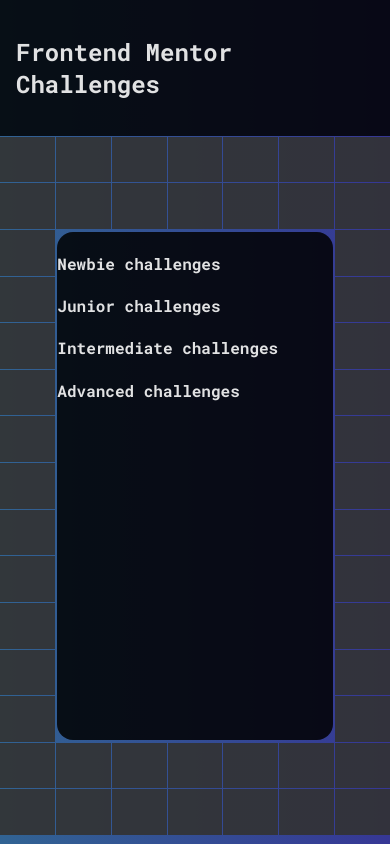
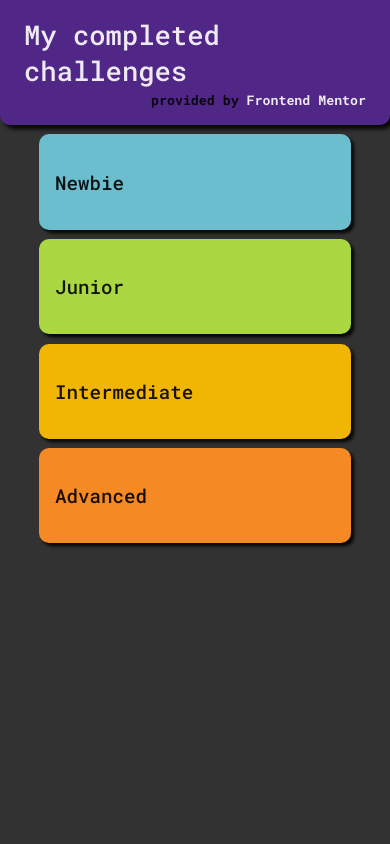
Before and after one commit to VincenzoMuolo/Frontend-Mentor-Challenges, a plain HTML site: page index.html in a window 390 px wide. Drawn offline with Linux system fonts and the light colour scheme.

Commit message:
New responsive homepage (mobile friendly)
New homepage for Frontend mentor challenges repo.

```diff
--- a/homepage/css/style.css
+++ b/homepage/css/style.css
@@ -1,80 +1,103 @@
 :root{
---black: rgba(0, 0, 0, 0.85);
+--black: rgba(0, 0, 0, 0.90);
+--white: rgba(255, 255, 255, 0.90);
 --grey: rgb(50, 50, 50);
---greySemiTr: rgba(50, 50, 50, 0.90);
---red: rgba(255, 30, 86, 0.80);
---orange: rgb(255, 172, 65);
---white: rgba(255, 255, 255, 0.884);
---lightBlueSky: #005C97;
---blueSky: #363795;
---cien: #2c8f91;
-
-}
-html{
-    height: 100%;
-    font-family: 'Roboto mono';
+--light-grey: rgb(50, 50, 50, 0.50);
+--purple:rgba(101, 32, 190, 0.6);
+--light-blue:rgb(106, 190, 205);
+--green: rgb(170, 215, 66);
+--orange:rgb(241, 182, 4);
+--dark-orange: rgb(245, 137, 36);
 }
 body {
-    background: linear-gradient(90deg, var(--lightBlueSky),var(--cien), var(--blueSky));
-    background-size: 400% 400%;
-    animation: gradient 10s ease infinite;
+    font-family: 'Roboto mono';
+    width: 100%;
     height: 100%;
-    width: 100%;
-    overflow: hidden;
-    margin: 0px;
-}
-@keyframes gradient {
-
-    0% {    background-position: 0% 50%;    }
-    50% {   background-position: 100% 50%;  }
-    100% {  background-position: 0% 50%;    }
-
-}
-.container{
-    height: 100%;
-    width: 100%;
-    display: grid;
-    gap: 1px;
-    grid-template-columns: repeat(var(--columns), 1fr);
-    grid-template-rows: repeat(var(--rows),1fr);
-    position: relative;
-    z-index: 1;
-}
-.cell{
-    position: relative;
-    background-color: var(--greySemiTr);
-}
-
-.container .nav{
-    grid-column-start: 1;
-    grid-column-end: var(--columnNav);
+    margin:0;
+    font-weight: 500;
+    color: var(--black);
+    background-color: var(--grey);
 }
 .nav{
     width: 100%;
-    background-color: var(--black);
+    position:sticky;
     position: relative;
+    z-index: 1;
+    padding: 1rem 1.5rem;
+    box-sizing: border-box;
     display: flex;
+    flex-direction: column;
     align-items: center;
     justify-content: center;
-    z-index: 2;
+    background-color: var(--purple);
+    border-bottom-left-radius: 10px;
+    border-bottom-right-radius: 10px;
+    box-shadow: 0.25rem 0.25rem 0.25rem;
 }
-.nav h2{
+.title-container{
+    width: fit-content;
+    height: 100%;
+    display: flex;
+    gap: 0.2rem;
+    flex-direction: column;
+    justify-content: center;
+    align-items: flex-end;
+}
+.title-container h2{
+    margin: 0%;
+    font-weight: 500;
+    font-size: 1.7rem;
     color: var(--white);
+
+}
+.title-container h5{
+    margin: 0%;
+}
+.nav a{
+    color: var(--white);
+    text-decoration: none;
+    padding: 1rem 0;
+}
+.container{
+    width: 80%;
+    position: relative;
+    margin: auto;
+    display: flex;
+    flex-direction: column;
+    justify-content: space-evenly;
+    box-sizing: border-box;
+}
+.content{
     padding: 1rem;
+    position: relative;
+    box-shadow: 0.2rem 0.2rem 0.2rem;
+    cursor: pointer;
+    font-size: 1.2rem;
+    border-radius: 10px;
+    display: flex;
+    transition: padding 200ms ease-out,
+                300ms box-shadow ease-out;
 }
+.content:hover{
+    padding-left: 1.5rem;
+    box-shadow: 0.3rem 0.4rem 0.4rem;
+}
+.fs-div{
+    position: absolute;
+    z-index: 10;
+    width: auto;
+    height: auto;
 
-.container .main-card{
-    grid-row-start: 4;
-    grid-row-end: var(--endRow);
-    grid-column-start: var(--startCol);
-    grid-column-end: var(--endCol);
-    border-radius: 1rem;
-    margin: 1.5px;
-    position: relative;
-    z-index: 2;
-    background-color: var(--black);
 }
-
-.main-card h4{
-    color: var(--white);
+#newbie {
+    background-color: var(--light-blue);
 }
+#junior {
+    background-color: var(--green);
+}
+#intermediate {
+    background-color: var(--orange);
+}
+#advanced {
+    background-color: var(--dark-orange);
+}
--- a/homepage/js/script.js
+++ b/homepage/js/script.js
@@ -1,75 +1,49 @@
-function createBackground(){
-    var cellDimension=0;
-    /*Adjust cell to screen dimension*/
-    let width=document.body.clientWidth;
-    switch(true){
-        case width>=2560:
-            cellDimension= 150;
-            break;
-        case width>=1980:
-            cellDimension= 80;
-            break;
-        case width>=768:
-            cellDimension= 70;
-            break;
-        default :
-            cellDimension= 50;
-            break;
-    }
-    createGrid(cellDimension);
+
+function setHeight(){
+    let navHeight=document.getElementById("nav").offsetHeight,
+        availPage=(screen.availHeight-navHeight);
+    if(screen.availHeight>900)  availPage=(availPage*0.7);
+    else    availPage=(availPage*0.9);
+    document.getElementById("container").style.height=availPage+"px";
+    /*Readapt if the screen change*/
     window.addEventListener("resize", function(){
         this.location.reload();
-        createGrid(cellDimension);
+        this.setTimeout(function rest(){
+            document.getElementById("container").style.height=availPage+"px";
+        },1000);
+    });
+
+}
+const diff= ["newbie","junior","intermediate","advanced"];
+
+function expandChosenDif( chosedDiff ){
+    if(localStorage.getItem('lastChoise')==chosedDiff.id){
+        /*The user want to close the difficulty page selected,
+            so i need to recreate the initial situation*/
+        transformRows(chosedDiff.id, 1);
+        localStorage.setItem('lastChoise',' ');
+    }
+    else {
+        /*The user select a different difficulty than before,
+            so i have to make disappear the other ones*/
+        transformRows(chosedDiff.id, 0);
+        localStorage.setItem('lastChoise',chosedDiff.id);
+    }
+
+}
+
+function transformRows(checkDiff, value){
+    diff.forEach(element => {
+        if(element!=checkDiff){
+            document.getElementById(element).style.height="0%";
+            document.getElementById(element).style.opacity=0;
+            document.getElementById(element).style.fontSize="0rem";
+            document.getElementById(element).style.transition=
+                "400ms height ease-out, 300ms font-size ease-in, 400ms opacity ease-out";
+        }else{
+            document.getElementById(element).style.height="95%";
+            document.getElementById(element).style.transition=
+                "400ms height ease-in-out";
+        }
     });
 }
-
-function createGrid(cellDim){
-    let column= Math.floor(document.body.clientWidth/cellDim),
-    row= Math.floor(document.body.clientHeight/cellDim);
-    console.log("Column : "+column+
-                "\nbody width : "+document.body.clientWidth+
-                "\nRows : "+row+
-                "\nbody height : "+document.body.clientHeight);
-    let container= document.getElementById("container");
-    let startcol,endcol,endrow;
-    switch(true){
-        case column>=20 :
-            startcol=6;
-            endcol=column-4;
-            break;
-        case column>=15 :
-            startcol=4;
-            endcol=column-2;
-            break;
-        case column>=10 :
-            startcol=3;
-            endcol=column-1;
-            break;
-        case column<=10 :
-            startcol=2;
-            endcol=column;
-            break;
-        default :
-            startcol=2;
-            endcol=column-2;
-        }
-        switch(true){
-            case row>=20 :
-                endrow=row-1;
-                break;
-            default:
-                endrow=row-1;
-        }
-
-    container.style.setProperty("--endRow", endrow);
-    container.style.setProperty("--startCol", startcol);
-    container.style.setProperty("--endCol", endcol);
-    container.style.setProperty("--columns", column);
-    container.style.setProperty("--columnNav", column+1);
-    container.style.setProperty("--rows",row);
-    let cell="<div class='cell'></div>";
-
-    for(let i=0;i<(column*row);i++){
-        container.innerHTML+=cell;
-    }
-}
--- a/index.html
+++ b/index.html
@@ -10,28 +10,28 @@
     <link rel="stylesheet" href="./homepage/css/style.css">
     <script src="./homepage/js/script.js"></script>
 
-    <title>Projects by Vincenzo Muolo</title>
+    <title>Dashboard</title>
 </head>
 
-<body onpageshow="createBackground()">
+<body onpageshow="setHeight()">
+    <div id="nav" class="nav">
+        <div class="title-container">
+            <h2>My completed challenges</h2>
+            <h5>provided by <a href="https://www.frontendmentor.io/challenges">Frontend Mentor</a></h5>
+        </div>
+    </div>
     <div id="container" class="container">
-        <div id="navBar" class="nav">
-            <h2>Frontend Mentor Challenges</h2>
+        <div id="newbie" class="content" onclick="expandChosenDif(this)">
+            <p id="card-title" >Newbie</p>
         </div>
-        <div id="mainCard" class="main-card">
-
-            <div id="newbie" class="content">
-                <h4>Newbie challenges</h4>
-            </div>
-            <div id="junior" class="content">
-                <h4>Junior challenges</h4>
-            </div>
-            <div id="intermediate" class="content">
-                <h4>Intermediate challenges</h4>
-            </div>
-            <div id="advanced" class="content">
-                <h4>Advanced challenges</h4>
-            </div>
+        <div id="junior" class="content" onclick="expandChosenDif(this)">
+            <p id="card-title" >Junior</p>
+        </div>
+        <div id="intermediate" class="content" onclick="expandChosenDif(this)">
+            <p id="card-title" >Intermediate</p>
+        </div>
+        <div id="advanced" class="content" onclick="expandChosenDif(this)">
+            <p id="card-title" >Advanced</p>
         </div>
     </div>
 </body>
```
